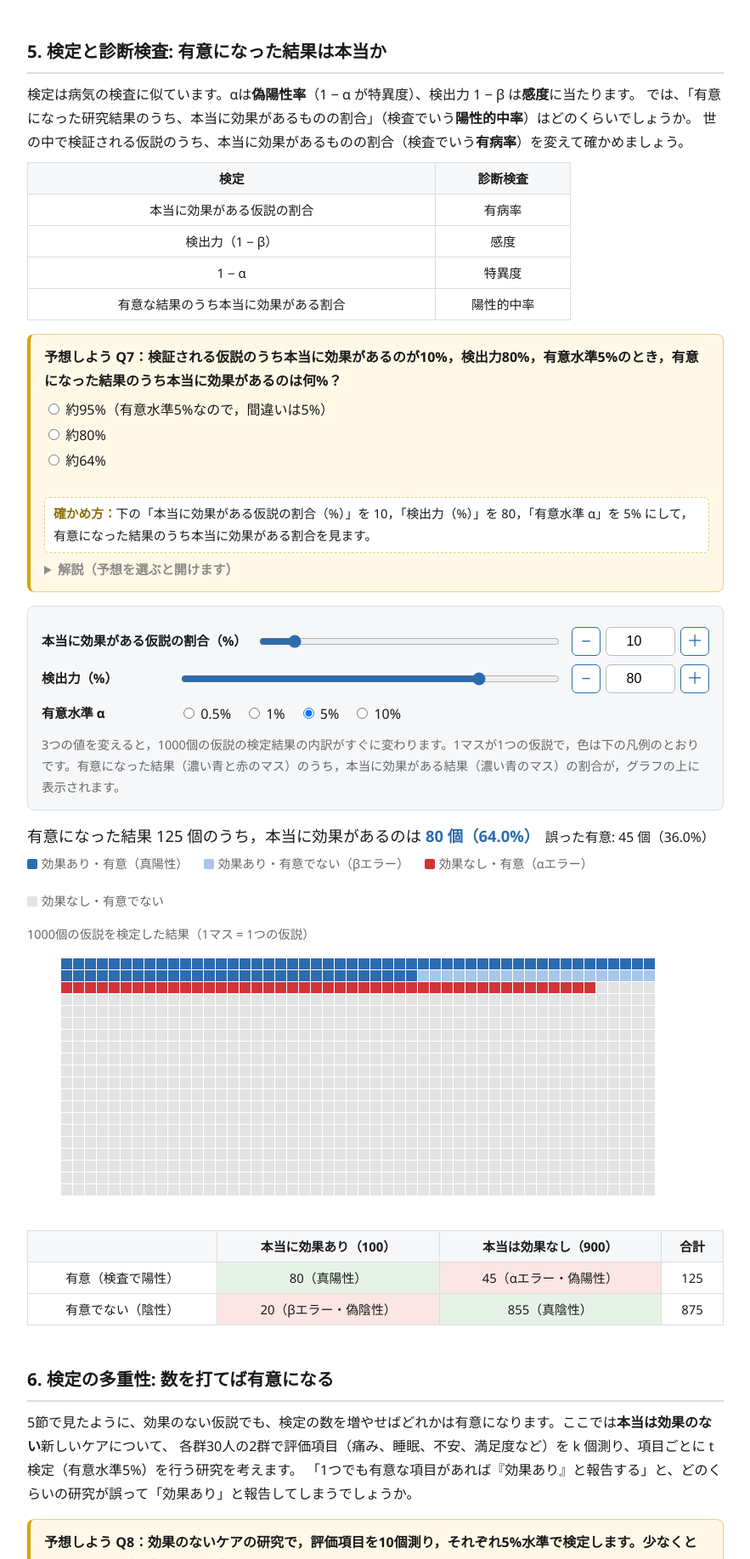
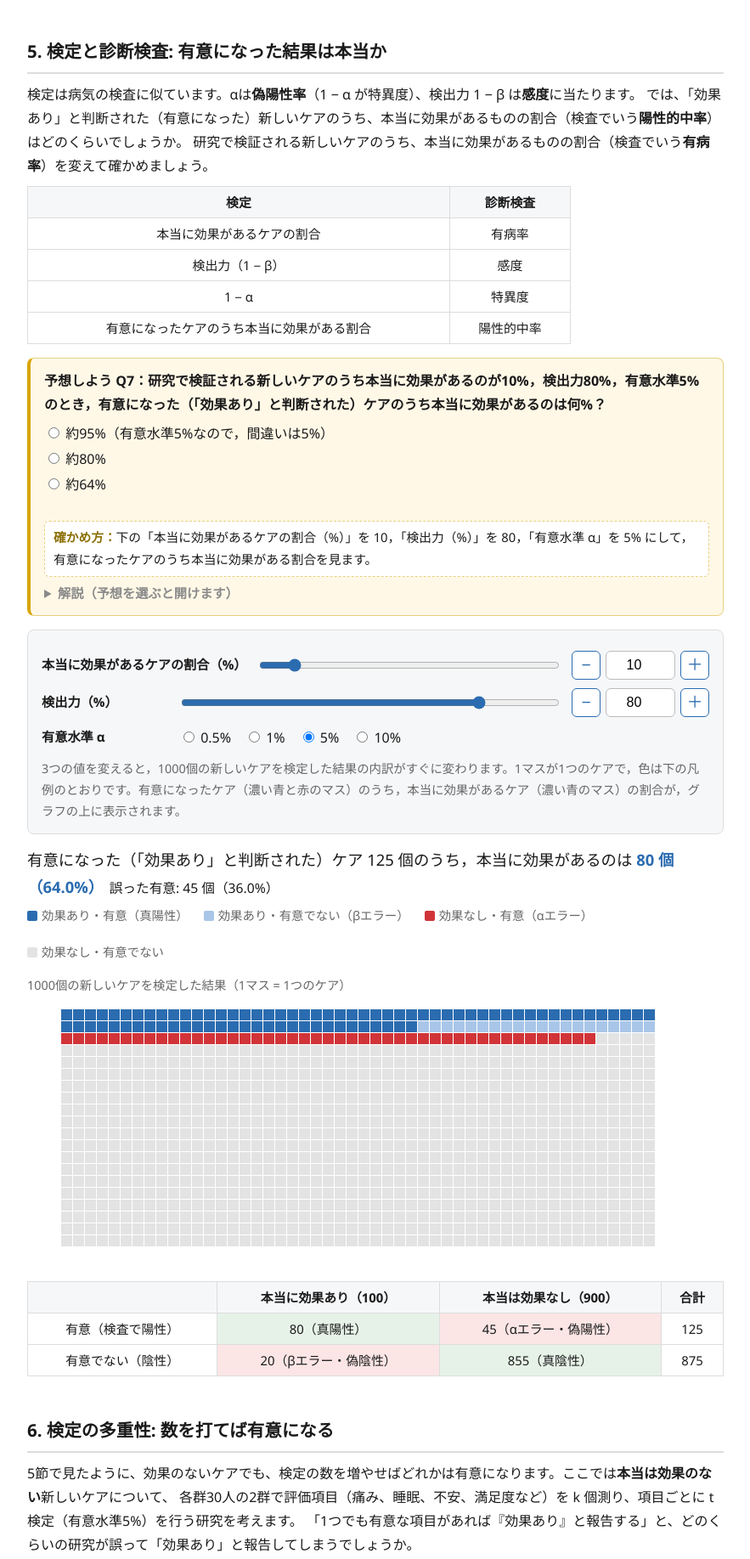
Before and after one commit to yyonekura0306/statistics-study, a plain HTML site: page test_demo.html in a window 1280 px wide. Shown: the part 7639-9474 px from the top of the page at 85% size, without its empty margins (198-1081 px from the left). Drawn offline with Linux system fonts and the light colour scheme.

Commit message:
検定の教材5節の「効果がある仮説」を「新しいケア」の例に統一
Co-Authored-By: Claude Opus 5.5 <noreply@anthropic.com>
Claude-Session: https://claude.ai/code/session_01FW16gWhVKQYM1qw4BLWTg5

```diff
--- a/test_demo.html
+++ b/test_demo.html
@@ -380,17 +380,17 @@
   <!-- ============ 5. 診断検査との対応 ============ -->
   <h2>5. 検定と診断検査: 有意になった結果は本当か</h2>
   <p>検定は病気の検査に似ています。αは<b>偽陽性率</b>（1 − α が特異度）、検出力 1 − β は<b>感度</b>に当たります。
-  では、「有意になった研究結果のうち、本当に効果があるものの割合」（検査でいう<b>陽性的中率</b>）はどのくらいでしょうか。
-  世の中で検証される仮説のうち、本当に効果があるものの割合（検査でいう<b>有病率</b>）を変えて確かめましょう。</p>
+  では、「効果あり」と判断された（有意になった）新しいケアのうち、本当に効果があるものの割合（検査でいう<b>陽性的中率</b>）はどのくらいでしょうか。
+  研究で検証される新しいケアのうち、本当に効果があるものの割合（検査でいう<b>有病率</b>）を変えて確かめましょう。</p>
   <table class="roster" style="max-width:640px">
     <tr><th>検定</th><th>診断検査</th></tr>
-    <tr><td class="c">本当に効果がある仮説の割合</td><td class="c">有病率</td></tr>
+    <tr><td class="c">本当に効果があるケアの割合</td><td class="c">有病率</td></tr>
     <tr><td class="c">検出力（1 − β）</td><td class="c">感度</td></tr>
     <tr><td class="c">1 − α</td><td class="c">特異度</td></tr>
-    <tr><td class="c">有意な結果のうち本当に効果がある割合</td><td class="c">陽性的中率</td></tr>
+    <tr><td class="c">有意になったケアのうち本当に効果がある割合</td><td class="c">陽性的中率</td></tr>
   </table>
   <div class="predict">
-    <div class="q">予想しよう Q7：検証される仮説のうち本当に効果があるのが10%，検出力80%，有意水準5%のとき，有意になった結果のうち本当に効果があるのは何%？</div>
+    <div class="q">予想しよう Q7：研究で検証される新しいケアのうち本当に効果があるのが10%，検出力80%，有意水準5%のとき，有意になった（「効果あり」と判断された）ケアのうち本当に効果があるのは何%？</div>
     <div class="opts">
       <label><input type="radio" name="q7" value="1"> 約95%（有意水準5%なので，間違いは5%）</label>
       <label><input type="radio" name="q7" value="2"> 約80%</label>
@@ -398,16 +398,17 @@
     </div>
     <div class="mypick" id="q7pick"></div>
     <span id="q7clicker"></span>
-    <div class="howto"><b>確かめ方：</b>下の「本当に効果がある仮説の割合（%）」を 10，「検出力（%）」を 80，「有意水準 α」を 5% にして，有意になった結果のうち本当に効果がある割合を見ます。</div>
+    <div class="howto"><b>確かめ方：</b>下の「本当に効果があるケアの割合（%）」を 10，「検出力（%）」を 80，「有意水準 α」を 5% にして，有意になったケアのうち本当に効果がある割合を見ます。</div>
     <details><summary>解説（動かして確かめてから開こう）</summary>
-      <p>答えは「約64%」。1000個の仮説のうち効果があるのは100個で，そのうち80個が有意になります。効果がない900個からも，5%の45個が有意になります。有意になった125個のうち本当に効果があるのは80個（64%）で，<b>有意な結果の3分の1以上は誤り</b>です。有病率の低い病気では検査の陽性的中率が低くなるのと同じ構造です。検出力を20%（4節の各群20人の研究のような状況）に下げると，有意な結果の半分以上が誤りになります。「5%水準で有意 = 95%正しい」ではありません。</p>
-      <p><b>現実の研究への示唆</b>：「本当に効果がある仮説の割合」は，研究者がどんな仮説を検定するかで決まります。先行研究や理論，臨床での観察にもとづいて<b>検証する価値のある仮説</b>を立てれば，この割合が高くなり，有意な結果も信頼できるものになります（割合を50%にすると，有意な結果の約94%が正しくなります）。逆に，根拠の乏しい思いつきの仮説ばかりを検定すると，割合が1%なら，有意な結果のうち正しいのは約14%しかありません。</p>
-      <p>また，<b>効果がまったくない仮説でも，数を打てば有意になります</b>。どのくらい有意になりやすいかは，次の6節で確かめます。たくさんの評価項目や患者の部分集団で検定をくり返し，有意になったものだけを報告すれば，見かけの「発見」はいくらでも作れてしまいます。そのため研究では，<b>検定する仮説と主な評価項目を事前に決めておく</b>こと（研究計画書や事前登録），行った検定の数も含めて報告すること，別の研究で<b>再現</b>されるかを確かめることが大切です。論文を読むときも，「有意」という結果だけでなく，その仮説にどれだけ根拠があったか，ほかにいくつの検定が行われたかに注意しましょう。</p>
+      <p>答えは「約64%」。1000個の新しいケアのうち効果があるのは100個で，そのうち80個が有意になります。効果がない900個からも，5%の45個が有意になります。有意になった125個のうち本当に効果があるのは80個（64%）で，<b>有意な結果の3分の1以上は誤り</b>です。有病率の低い病気では検査の陽性的中率が低くなるのと同じ構造です。検出力を20%（4節の各群20人の研究のような状況）に下げると，有意な結果の半分以上が誤りになります。「5%水準で有意 = 95%正しい」ではありません。</p>
+      <p><b>現実の研究への示唆</b>：「本当に効果があるケアの割合」は，研究者がどんなケアを検証するかで決まります。先行研究や理論，臨床での観察にもとづいて<b>検証する価値のある（効果が期待できる）ケア</b>を選んで研究すれば，この割合が高くなり，有意な結果も信頼できるものになります（割合を50%にすると，有意な結果の約94%が正しくなります）。逆に，根拠の乏しい思いつきのケアばかりを検証すると，割合が1%なら，有意な結果のうち正しいのは約14%しかありません。</p>
+      <p>また，<b>効果がまったくないケアでも，数を打てば有意になります</b>。どのくらい有意になりやすいかは，次の6節で確かめます。たくさんの評価項目や患者の部分集団で検定をくり返し，有意になったものだけを報告すれば，見かけの「発見」はいくらでも作れてしまいます。そのため研究では，<b>検定する仮説と主な評価項目を事前に決めておく</b>こと（研究計画書や事前登録），行った検定の数も含めて報告すること，別の研究で<b>再現</b>されるかを確かめることが大切です。論文を読むときも，「有意」という結果だけでなく，その仮説にどれだけ根拠があったか，ほかにいくつの検定が行われたかに注意しましょう。</p>
+      <p>ここではケアの効果を例にしましたが，「2つの集団に差がある」「2つの変数に関連がある」など，どんな仮説の検定でも同じことが言えます。</p>
     </details>
   </div>
   <div class="controls">
     <div class="row">
-      <label class="name" for="vPiRange">本当に効果がある仮説の割合（%）</label>
+      <label class="name" for="vPiRange">本当に効果があるケアの割合（%）</label>
       <input type="range" id="vPiRange" min="1" max="90" step="1" value="10">
       <span class="stepper"><button type="button" id="vPiMinus">−</button>
         <input type="number" id="vPiNum" min="1" max="90" step="1" value="10">
@@ -427,17 +428,17 @@
         <label><input type="radio" name="vAlpha" value="0.05" checked> 5%</label>
         <label><input type="radio" name="vAlpha" value="0.1"> 10%</label>
       </span></div>
-    <p class="caption" style="margin:4px 0 0;">3つの値を変えると，1000個の仮説の検定結果の内訳がすぐに変わります。1マスが1つの仮説で，色は下の凡例のとおりです。有意になった結果（濃い青と赤のマス）のうち，本当に効果がある結果（濃い青のマス）の割合が，グラフの上に表示されます。</p>
+    <p class="caption" style="margin:4px 0 0;">3つの値を変えると，1000個の新しいケアを検定した結果の内訳がすぐに変わります。1マスが1つのケアで，色は下の凡例のとおりです。有意になったケア（濃い青と赤のマス）のうち，本当に効果があるケア（濃い青のマス）の割合が，グラフの上に表示されます。</p>
   </div>
   <div class="readout" id="vReadout"></div>
   <div class="legend"><span style="--c:#2b6cb0">効果あり・有意（真陽性）</span><span style="--c:#a9c6e8">効果あり・有意でない（βエラー）</span><span style="--c:#d13438">効果なし・有意（αエラー）</span><span style="--c:#e3e3e3">効果なし・有意でない</span></div>
-  <div class="caption">1000個の仮説を検定した結果（1マス = 1つの仮説）</div>
+  <div class="caption">1000個の新しいケアを検定した結果（1マス = 1つのケア）</div>
   <canvas id="vCanvas" width="780" height="320"></canvas>
   <div id="vTable"></div>
 
   <!-- ============ 6. 検定の多重性 ============ -->
   <h2>6. 検定の多重性: 数を打てば有意になる</h2>
-  <p>5節で見たように、効果のない仮説でも、検定の数を増やせばどれかは有意になります。ここでは<b>本当は効果のない</b>新しいケアについて、
+  <p>5節で見たように、効果のないケアでも、検定の数を増やせばどれかは有意になります。ここでは<b>本当は効果のない</b>新しいケアについて、
   各群30人の2群で評価項目（痛み、睡眠、不安、満足度など）を k 個測り、項目ごとに t 検定（有意水準5%）を行う研究を考えます。
   「1つでも有意な項目があれば『効果あり』と報告する」と、どのくらいの研究が誤って「効果あり」と報告してしまうでしょうか。</p>
   <div class="predict">
@@ -558,7 +559,7 @@
     <li>P値は「帰無仮説が正しいと仮定したとき，得られたデータと同じか，より極端な結果が得られる確率」。帰無仮説が正しい確率ではない。</li>
     <li>検定の誤りには，差がないのに有意とするαエラーと，差があるのに有意にならないβエラーがある。サンプルサイズが同じなら両方を同時には小さくできない。</li>
     <li>効果があっても，検出力が低ければ有意にならないことが多い。「有意差なし」は「差がない」ことの証明ではない。</li>
-    <li>有意になった結果がすべて正しいわけではない。検出力が低い研究や，効果のある仮説が少ない分野では，誤った有意の割合が高くなる。</li>
+    <li>有意になった結果がすべて正しいわけではない。検出力が低い研究や，本当に効果があるもの（本当に差や関連があるもの）が少ない分野では，誤った有意の割合が高くなる。</li>
     <li>検証する価値のある仮説を事前に決めて検定する。根拠の乏しい仮説でも，数多く検定すればどれかは有意になる。</li>
     <li>μ<sub>0</sub> が95%信頼区間の外にあることと，5%水準で有意になることは同じ。</li>
     <li>P値は差の大きさと人数の両方で決まる。差の大きさは効果量と信頼区間で評価する。</li>
@@ -1063,7 +1064,7 @@ function vDraw() {
   const pi = vPi.get() / 100, pow = vPow.get() / 100, alpha = +radioVal("vAlpha"), K = 1000;
   const eff = Math.round(K * pi), tp = Math.round(eff * pow), fn = eff - tp, fp = Math.round((K - eff) * alpha), tn = K - eff - fp;
   const ppv = tp + fp ? tp / (tp + fp) : NaN;
-  $("vReadout").innerHTML = "<span class='big'>有意になった結果 " + (tp + fp) + " 個のうち，本当に効果があるのは <b>" + tp + " 個（" + (isNaN(ppv) ? "—" : pct(ppv)) + "）</b></span>" +
+  $("vReadout").innerHTML = "<span class='big'>有意になった（「効果あり」と判断された）ケア " + (tp + fp) + " 個のうち，本当に効果があるのは <b>" + tp + " 個（" + (isNaN(ppv) ? "—" : pct(ppv)) + "）</b></span>" +
     "　誤った有意: " + fp + " 個（" + (isNaN(ppv) ? "—" : pct(1 - ppv)) + "）";
   const cv = setupCanvas($("vCanvas")), ctx = cv.ctx;
   const cols = 50, size = 14, gap = 1, ox = (cv.w - cols * size) / 2, oy = 10;
```
